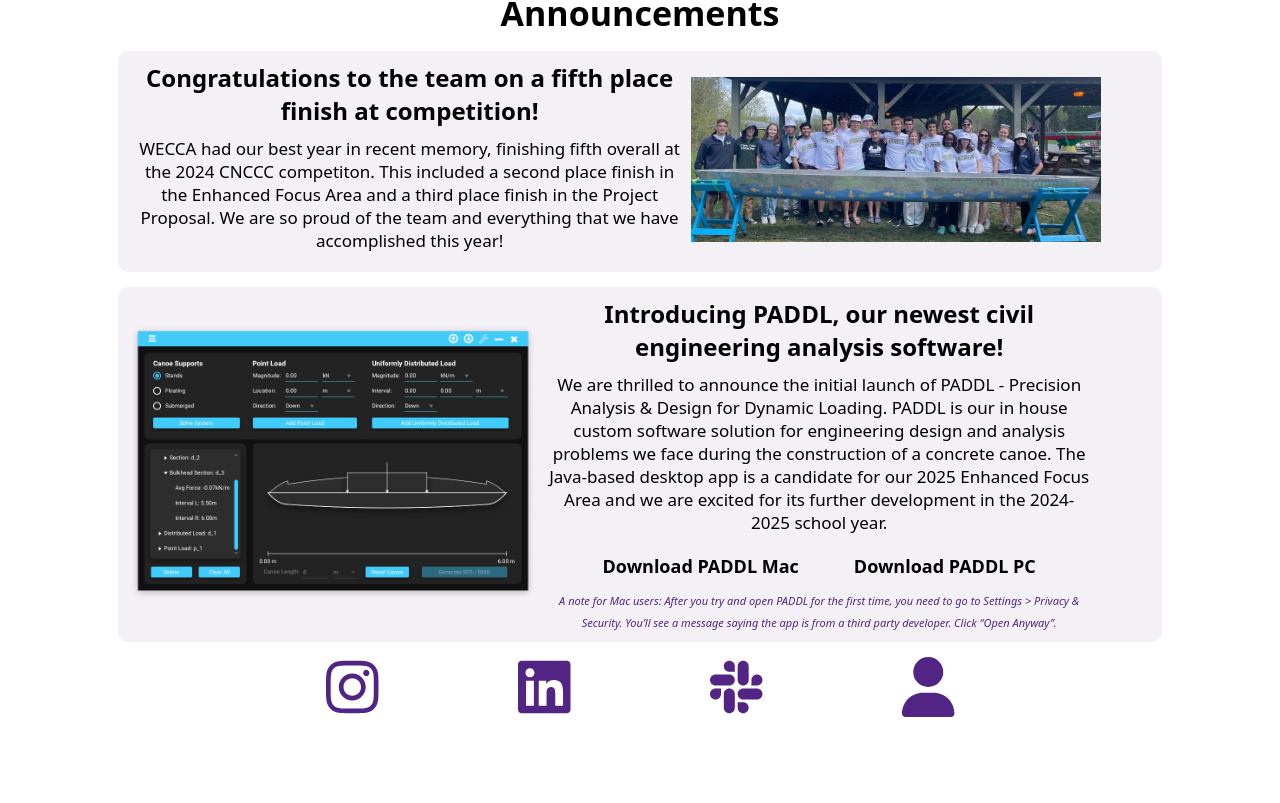
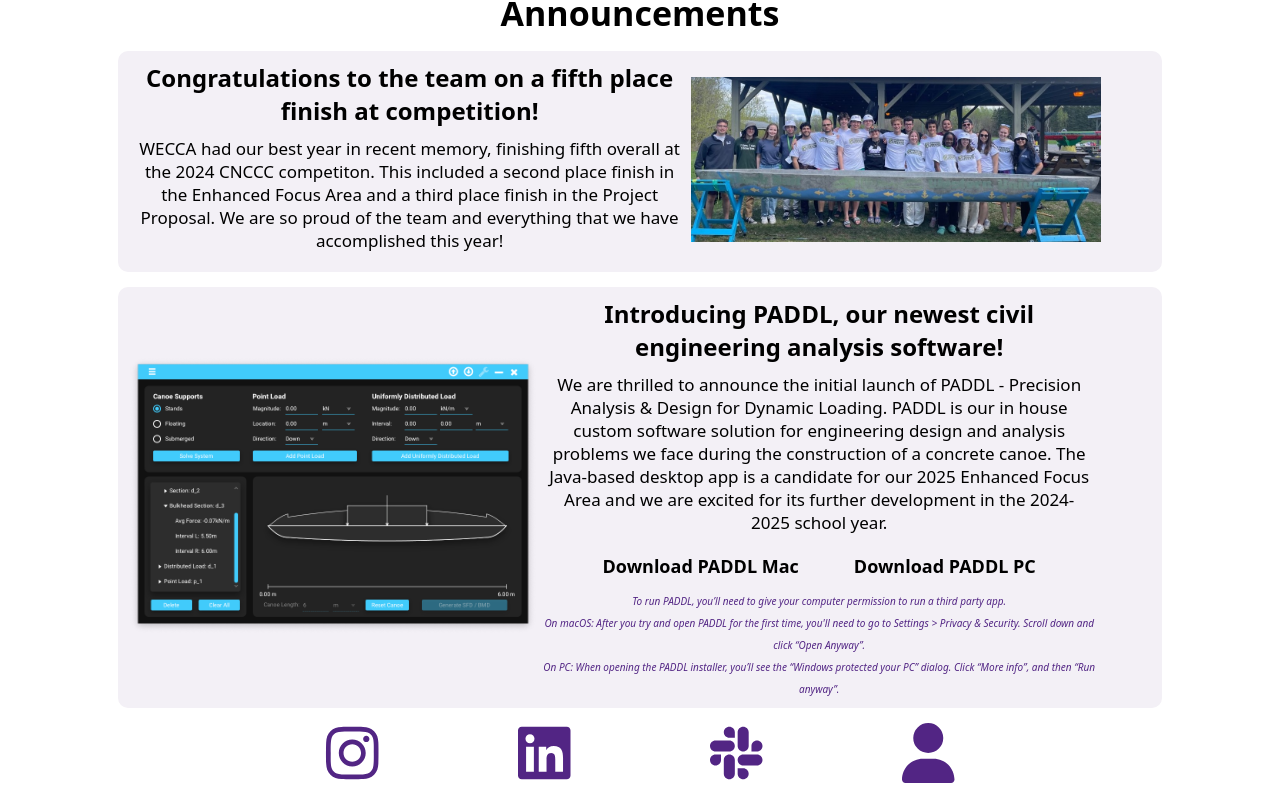
Before and after one commit to weccasoftware/wecca-website, a React (Create React App) app in the folder frontend/: page / in a window 1280 px wide. Shown: the part 1495-2298 px from the top of the page. Before the commit the page ends 2232 px from the top, so only its background shows below. Built offline with nearby package versions, Linux system fonts and the light colour scheme; no server answers; a web font is replaced by a local one.

Commit message:
add PADDL download hint for PC

```diff
--- a/frontend/src/components/home/AnnouncementContainer.js
+++ b/frontend/src/components/home/AnnouncementContainer.js
@@ -25,9 +25,12 @@ const AnnouncementContainer = ({ alignLeft, title, content, image, downloadLinks
                   {!isSmallView && (
                       <i>
                           <span className="announcement-hint-text">
-                          A note for Mac users: After you try and open PADDL for the first time,
-                          you need to go to Settings > Privacy & Security.
-                          You’ll see a message saying the app is from a third party developer. Click “Open Anyway”.
+                            To run PADDL, you’ll need to give your computer permission to run a third party app.
+                              <br/>
+                            On macOS: After you try and open PADDL for the first time, you'll need to go to Settings > Privacy & Security.
+                            Scroll down and click “Open Anyway”.
+                              <br/>
+                            On PC: When opening the PADDL installer, you’ll see the “Windows protected your PC” dialog. Click “More info”, and then “Run anyway”.
                           </span>
                       </i>
                     )
--- a/frontend/src/components/home/styles/Home.css
+++ b/frontend/src/components/home/styles/Home.css
@@ -95,7 +95,7 @@ This needs to be redone properly with CSS media queries
 
 .announcement-hint-text {
     color: #522584;
-    font-size: min(11px, 1.75vw);
+    font-size: min(10px, 1.5vw);
 }
 
 .announcement-content {
```
